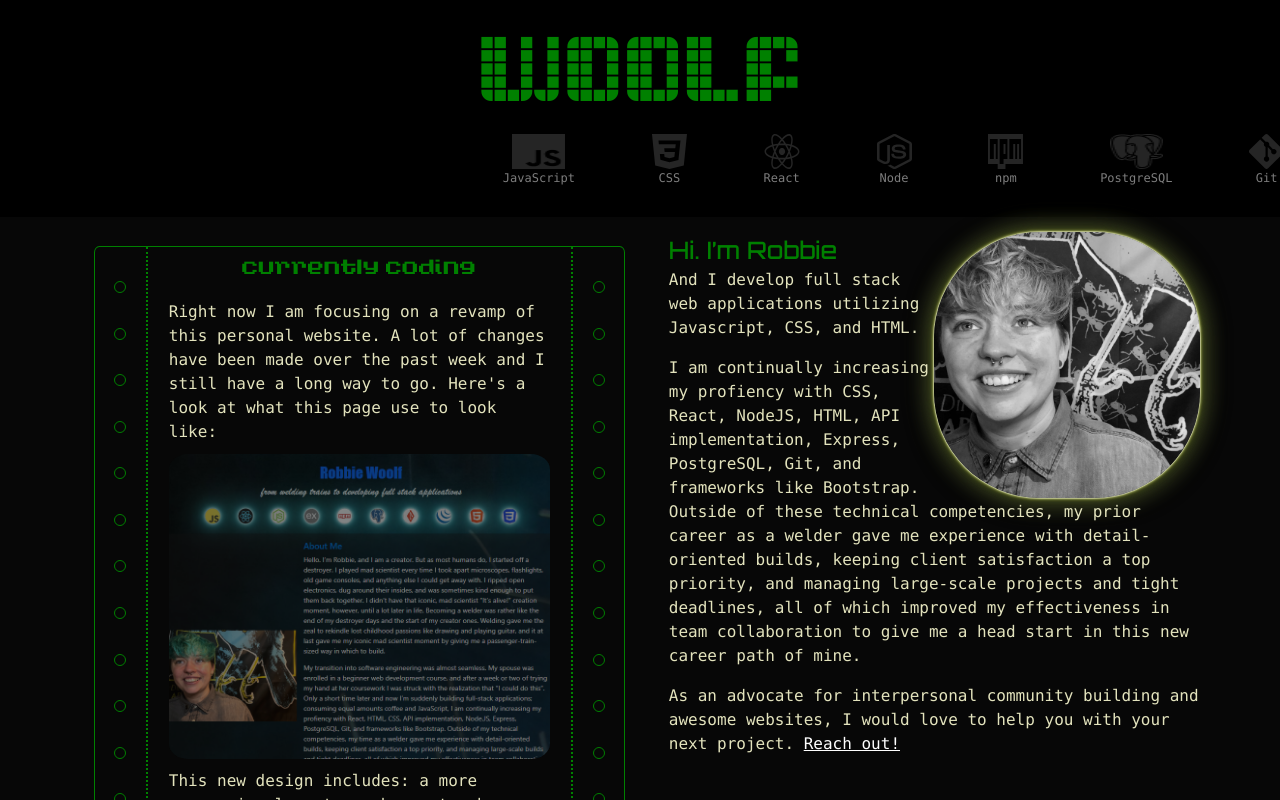
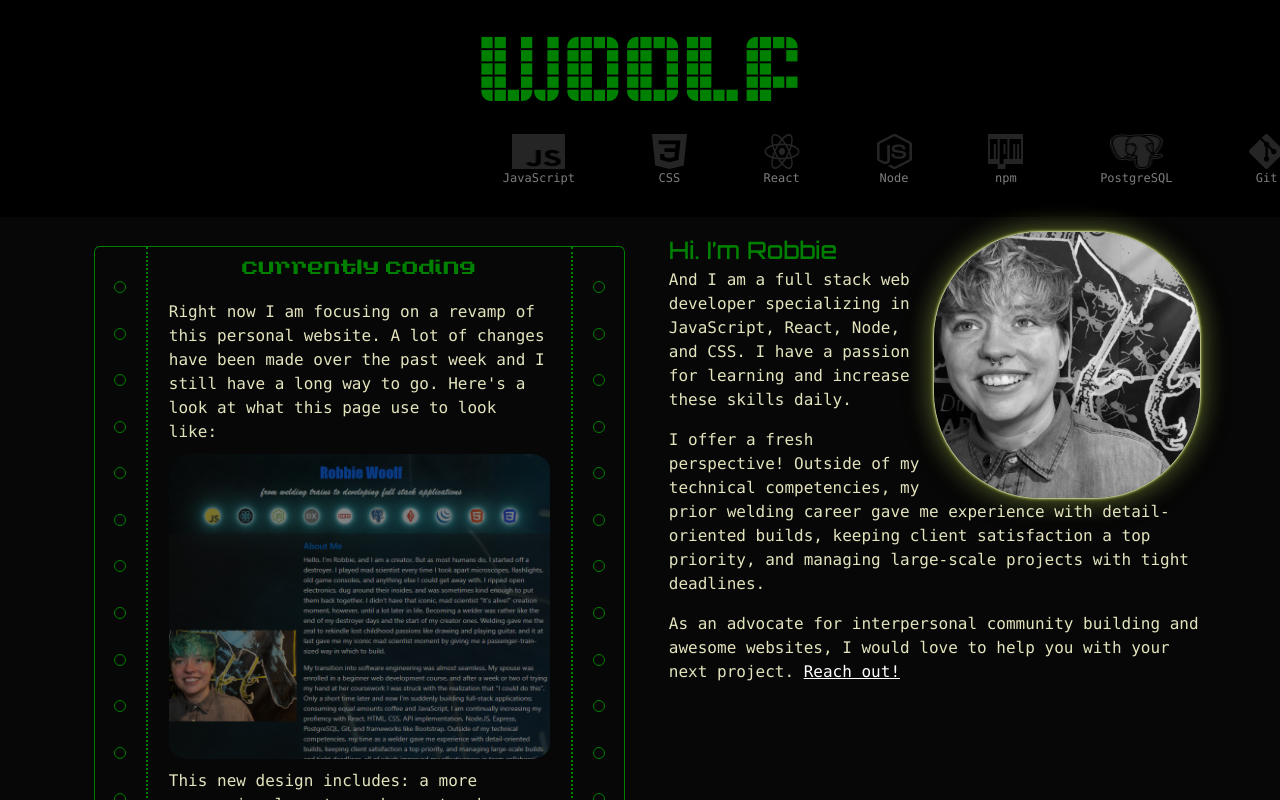
Before and after one commit to robbiemwoolf/website, a React (Create React App) app: page / in a window 1280 px wide. Shown: the top 800 px of the page. Built offline with nearby package versions, Linux system fonts and the light colour scheme.

Commit message:
updated about me text

```diff
--- a/src/about/About.js
+++ b/src/about/About.js
@@ -65,9 +65,9 @@ export default function About() {
                 <div className='about-body'>
                     <header>Hi. I’m Robbie</header>
                     <div className='body'>
-                        <p className=''>And I develop full stack web applications utilizing Javascript, CSS, and HTML.</p>
-                        <p className=''>I am continually increasing my profiency with CSS, React, NodeJS, HTML, API implementation, Express, PostgreSQL, Git, and frameworks like Bootstrap. Outside of these technical competencies, my prior career as a welder gave me experience with detail-oriented builds, keeping client satisfaction a top priority, and managing large-scale projects and tight deadlines, all of which improved my effectiveness in team collaboration to give me a head start in this new career path of mine.</p>
-                        <p className=''>As an advocate for interpersonal community building and awesome websites, I would love to help you with your next project. <span className='resume' alt='Resume' onClick={handleClick} title='Resume'>Reach out!</span></p>
+                        <p>And I am a full stack web developer specializing in <span className='spotlight'>JavaScript</span>, <span className='spotlight'>React</span>, <span className='spotlight'>Node</span>, and <span className='spotlight'>CSS</span>. I have a passion for learning and increase these skills daily.</p>
+                        <p>I offer a <span className='spotlight'>fresh perspective</span>! Outside of my technical competencies, my prior welding career gave me experience with detail-oriented builds, keeping client satisfaction a top priority, and managing large-scale projects with tight deadlines.</p>
+                        <p>As an advocate for interpersonal community building and awesome websites, I would love to help you with your next project. <span className='resume' alt='Resume' onClick={handleClick} title='Resume'>Reach out!</span></p>
                     </div>
                 </div>
             </div>
```
